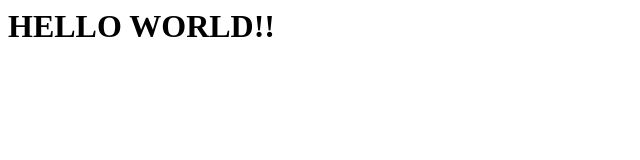
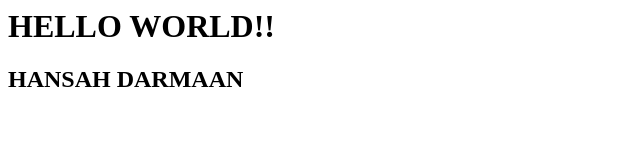
Before and after one commit to galownet/percontohan, a plain HTML site: page index.html in a window 1280 px wide. Shown: the whole page, without its empty margins (0-640 px from the left). Drawn offline with Linux system fonts and the light colour scheme.

Commit message:
HANSAH DARMAWAN PERBAIKAN

```diff
--- a/index.html
+++ b/index.html
@@ -4,5 +4,6 @@
     </head>
     <body>
         <h1>HELLO WORLD!!</h1>
+        <h2>HANSAH DARMAAN</h2>
     </body>
 </html>
```
